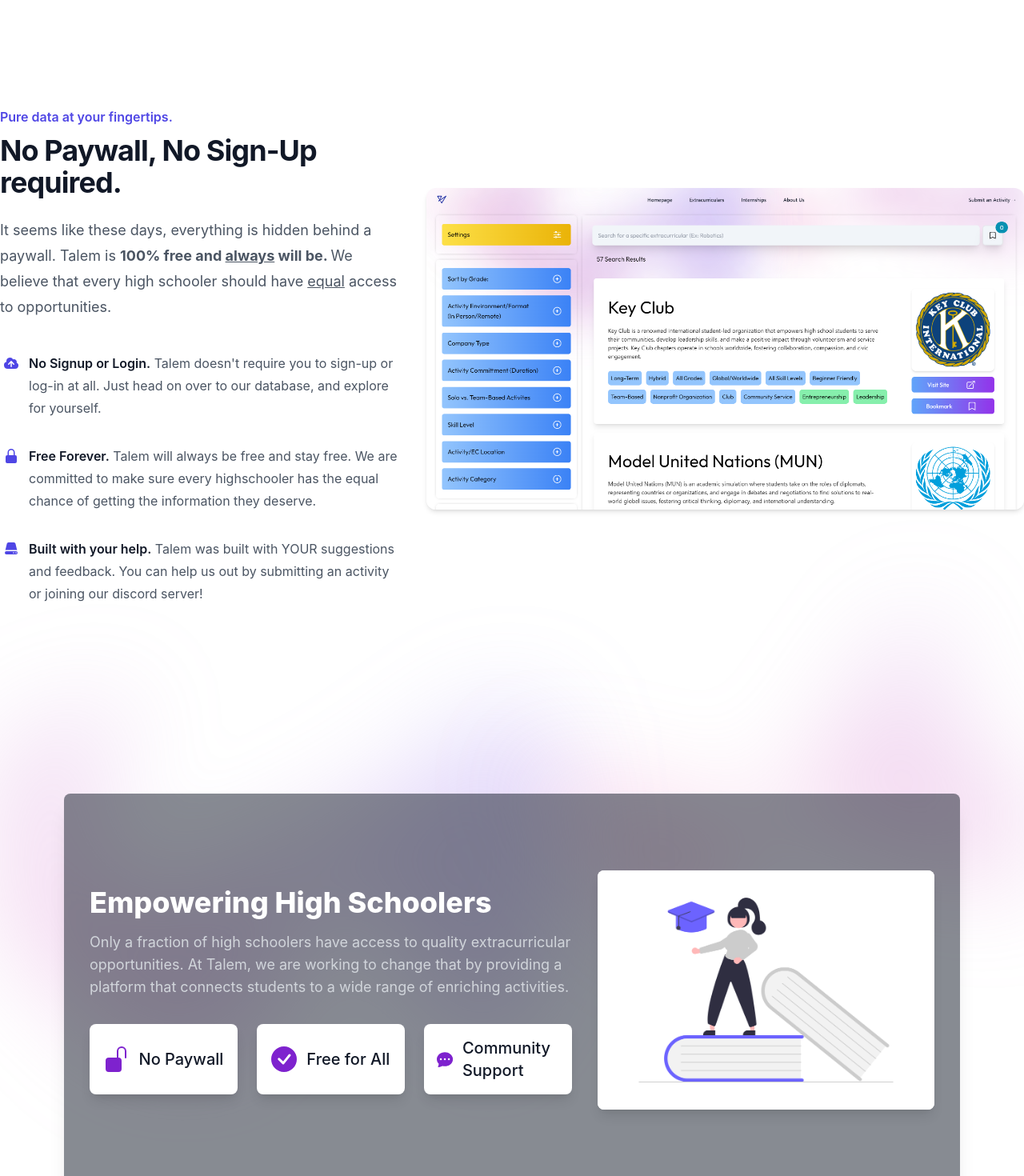
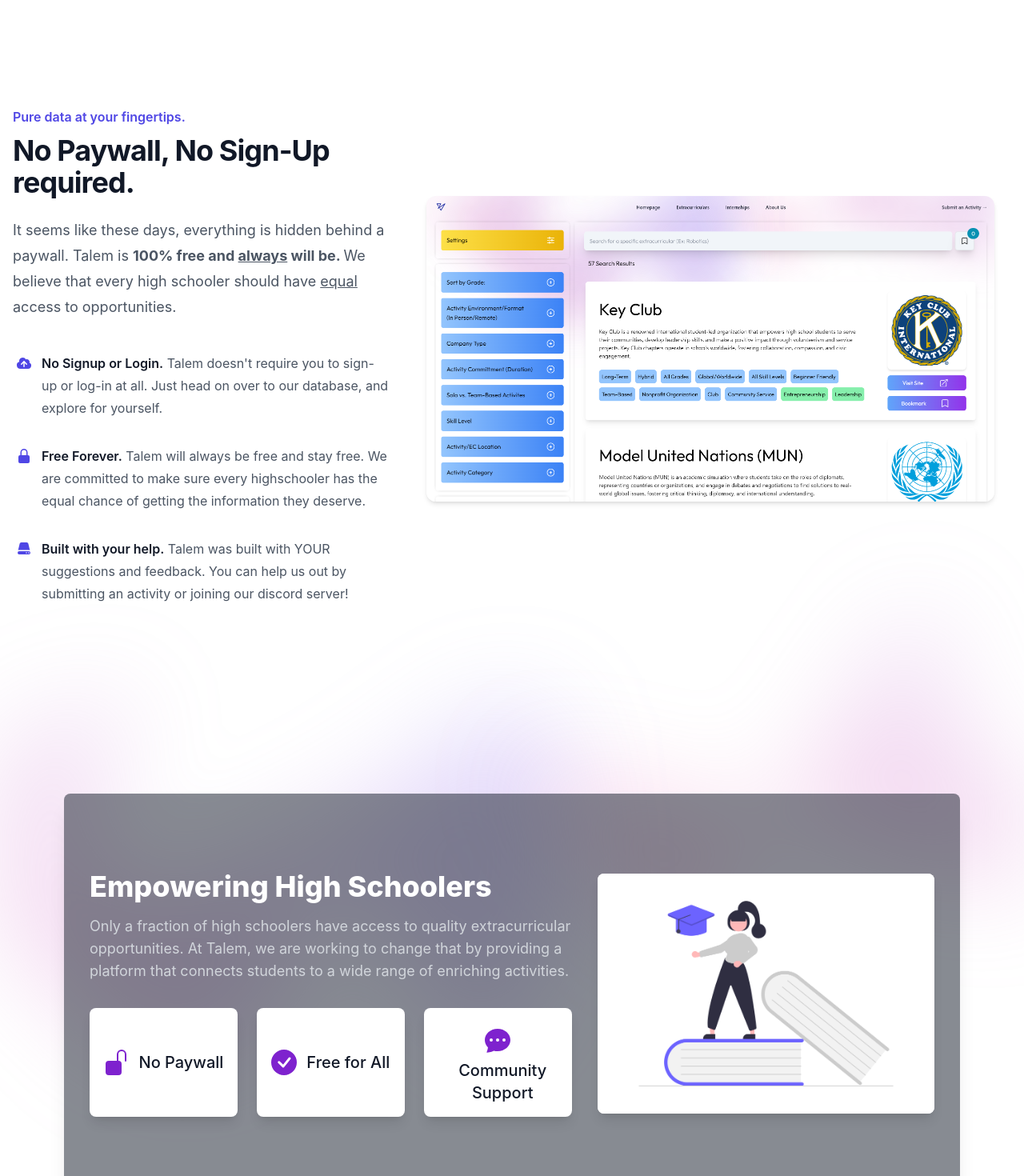
Before and after one commit to ekwoka/talem-app, a React (Create React App) app: page / in a window 1280 px wide. Shown: the part 1800-3270 px from the top of the page at 80% size. Built offline with nearby package versions, Linux system fonts and the light colour scheme; no server answers; the database is empty; the HTML template or start-up script is replaced by a standard one.

Commit message:
Responsified a lot of components on homepage

```diff
--- a/src/Components/AccessSection.jsx
+++ b/src/Components/AccessSection.jsx
@@ -32,7 +32,7 @@ const AccessSection = () => {
           />
         </div>
       </div>
-      <div className="relative overflow-hidden rounded-lg shadow-xl mx-20">
+      <div className="relative overflow-hidden rounded-lg shadow-xl mx-5 lg:mx-20">
         <div className="absolute inset-0 bg-cover bg-center filter blur-md hidden" />
         <div className="relative bg-opacity-50 bg-gray-900">
           <div className="max-w-7xl mx-auto px-6 py-24 sm:px-8">
@@ -45,16 +45,16 @@ const AccessSection = () => {
                   activities.
                 </p>
                 <div className="mt-8 grid grid-cols-1 gap-6 sm:grid-cols-3">
-                  <div className="flex items-center justify-center p-4 bg-white rounded-lg shadow-lg">
+                  <div className="flex items-center justify-center p-4 bg-white rounded-lg shadow-lg flex-wrap text-center">
                     <BsUnlockFill className="w-8 h-8 text-purple-700" />
                     <span className="ml-3 text-xl font-medium text-gray-900">No Paywall</span>
                   </div>
-                  <div className="flex items-center justify-center p-4 bg-white rounded-lg shadow-lg">
+                  <div className="flex items-center justify-center p-4 bg-white rounded-lg shadow-lg flex-wrap text-center">
                     <BsCheckCircleFill className="w-8 h-8 text-purple-700" />
                     <span className="ml-3 text-xl font-medium text-gray-900">Free for All</span>
                   </div>
-                  <div className="flex items-center justify-center p-4 bg-white rounded-lg shadow-lg">
-                    <BsChatDotsFill className="w-8 h-8 text-purple-700" />
+                  <div className="flex items-center justify-center p-4 bg-white rounded-lg shadow-lg flex-wrap text-center">
+                    <BsChatDotsFill className="w-8 h-8 text-purple-700 m-2" />
                     <span className="ml-3 text-xl font-medium text-gray-900">Community Support</span>
                   </div>
                 </div>
--- a/src/Components/DetailsFree.jsx
+++ b/src/Components/DetailsFree.jsx
@@ -25,9 +25,9 @@ export default function DetailsFree() {
   return (
     <div className="overflow-hidden bg-white py-24 sm:py-32">
       <div className="max-w-8xl lg:px-0">
-        <div className="mx-auto grid max-w-2xl grid-cols-1 gap-y-16 sm:gap-y-20 lg:mx-0 lg:max-w-none lg:grid-cols-12">
+        <div className="mx-auto grid max-w-2xl grid-cols-1 gap-y-16 sm:gap-y-20 xl:mx-0 xl:max-w-none xl:grid-cols-12">
           <div className="lg:pr-8 lg:pt-4 col-span-5 flex justify-center items-center">
-            <div className="lg:max-w-lg">
+            <div className="lg:max-w-lg px-4">
               <h2 className="text-base font-semibold leading-7 text-indigo-600">Pure data at your fingertips.</h2>
               <p className="mt-2 text-3xl font-bold tracking-tight text-gray-900 sm:text-4xl">No Paywall, No Sign-Up required.</p>
               <p className="mt-6 text-lg leading-8 text-gray-600">
@@ -52,7 +52,7 @@ export default function DetailsFree() {
             <img
               src={talemDemo}
               alt="Product screenshot"
-              className="w-full rounded-xl shadow-md ring-gray-400/10 lg:w-[500px] xl:w-[950px] mx-auto ml-8 lg:ml-0"
+              className="w-[95%] rounded-xl shadow-md ring-gray-400/10 mr-10"
             />
           </div>
         </div>
--- a/src/Components/Header.jsx
+++ b/src/Components/Header.jsx
@@ -57,7 +57,7 @@ export default function Header() {
                 <span className="sr-only">Your Company</span>
                 <img
                   className="h-8 w-auto"
-                  src="https://tailwindui.com/img/logos/mark.svg?color=indigo&shade=600"
+                  src={talemLogo}
                   alt=""
                 />
               </a>
--- a/src/Pages/Extracurriculars.jsx
+++ b/src/Pages/Extracurriculars.jsx
@@ -4,9 +4,6 @@ import {useState, useEffect} from "react"
 import { PlusCircleIcon, MinusCircleIcon, AdjustmentsHorizontalIcon, XCircleIcon, ArrowTopRightOnSquareIcon, TrashIcon, BookmarkIcon } from '@heroicons/react/24/outline'
 import TopButton from "../Components/TopButton";
 import '../index.css';
-import { ToastContainer, toast } from 'react-toastify';
-import 'react-toastify/dist/ReactToastify.css';
-import './toast.css'
 
 export default function Extracurriculars(props) {
 
@@ -654,7 +651,7 @@ export default function Extracurriculars(props) {
                             <div className="ml-10 text-lg mt-4 font-outfit">{showBookmarked ? (bookmarkedItems.length > 0 ? bookmarkedItems.length + " Search Result(s)" : "Looks like you got no bookmarks ):") : props.ecArray.length + " Search Results"}</div>
 
                             {/* Show Tags */}
-                            <div className="mx-10 my-2 flex justify-center gap-2">
+                            <div className="mx-10 my-2 flex justify-center gap-2 flex-wrap">
                                 {tagsArray.map((tag) => {
                                     return (<div onClick={() => props.removeTag(tag)} className="p-2 bg-blue-300 w-max font-outfit rounded-md shadow-sm flex items-center justify-between gap-2"><div>{tag}</div> <XCircleIcon className="dropdown-main mr-0 text-blue-700 hover:text-black"/></div>)
                                 })}
@@ -724,7 +721,6 @@ export default function Extracurriculars(props) {
                                                     className="ec-buttons"
                                                     onClick={() => {
                                                     handleBookmark(ec);
-                                                    toast.success("Bookmark successfully updated!")
                                                     }}
                                                 >
                                                     {bookmarkedItems.some(item => item.id === ec.id) ? "Remove Bookmark" : "Bookmark"}
@@ -734,11 +730,6 @@ export default function Extracurriculars(props) {
                                                     <BookmarkIcon className="dropdown-main hover:text-yellow-500" />
                                                     )}
                                                 </button>
-
-                                                <ToastContainer
-                                                     toastClassName="Toastify__toast-container custom-toast"
-                                                     position="bottom-center"
-                                                />
                                             </div>
                                         </div>
                                     ))
--- a/src/Pages/toast.css
+++ /dev/null
@@ -1,7 +0,0 @@
-.Toastify__toast-container.custom-toast {
-    width: 300px;
-    font-family: "Outfit";
-    box-shadow: none !important;
-    background-color: rgb(180, 255, 207);
-    color:rgb(7, 106, 7);
-}
--- a/src/index.css
+++ b/src/index.css
@@ -28,7 +28,7 @@ code {
   }
 
   .filter-title {
-    @apply text-xs sm:text-lg md:text-xl lg:text-[1.10em] p-1 flex justify-between items-center font-outfit;
+    @apply text-base sm:text-lg md:text-xl lg:text-[1.10em] p-1 flex justify-between items-center font-outfit;
   }
 
   .ec-tag {
```
